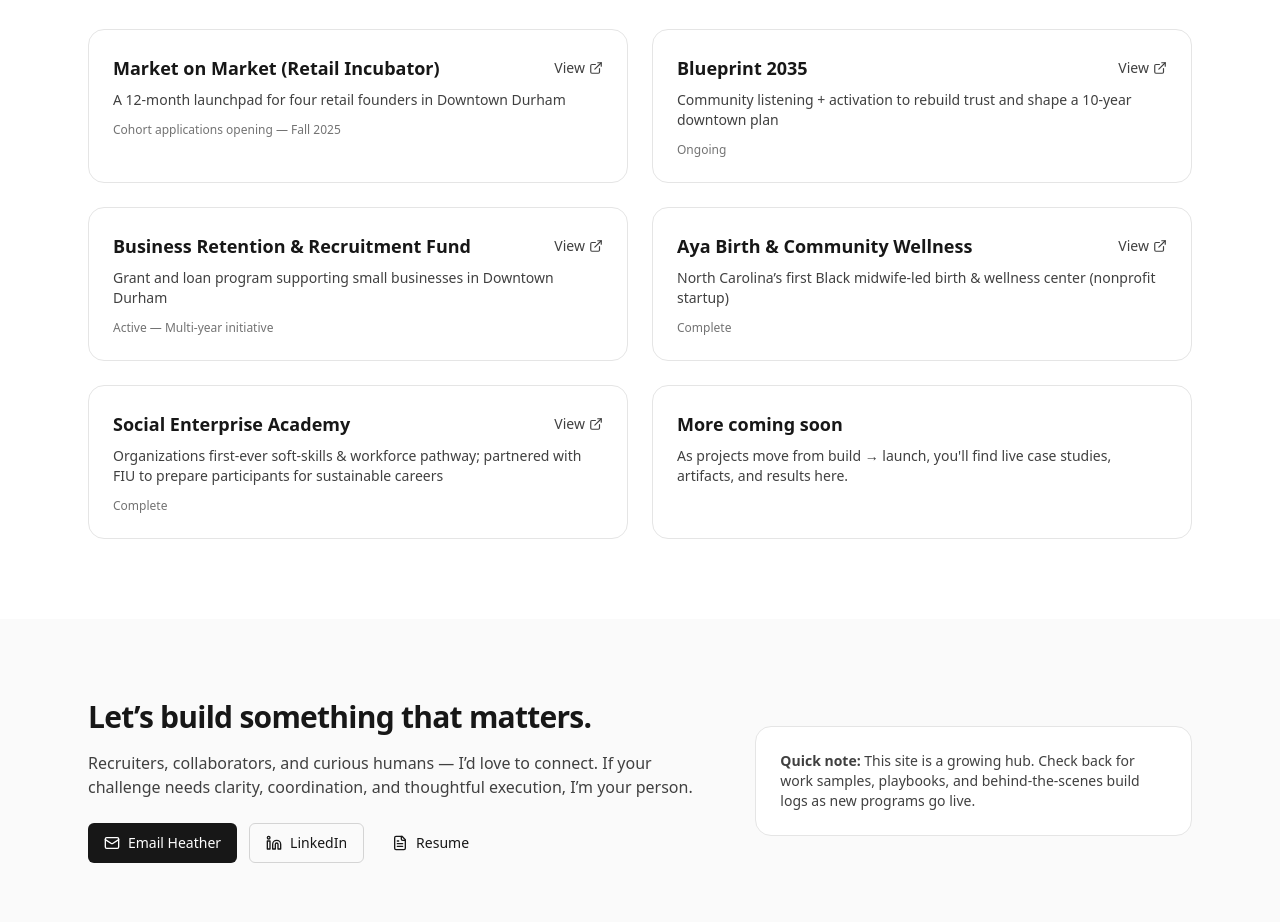
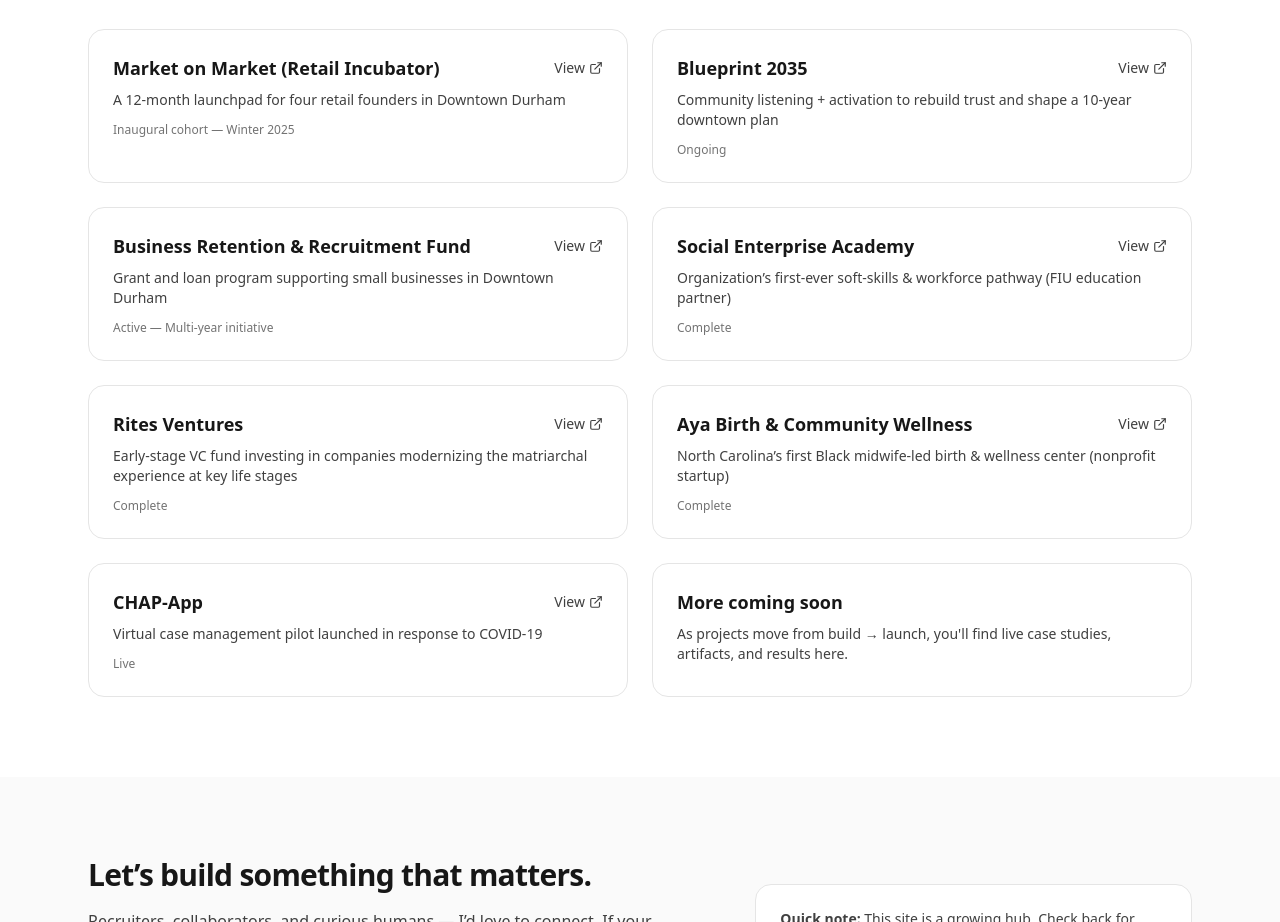
Before and after one commit to PoweredByHeather/Powered-By-Heather, a Next.js app: page / in a window 1280 px wide. Shown: the part 1380-2302 px from the top of the page. Built offline with nearby package versions, Linux system fonts and the light colour scheme.

Commit message:
Update page.tsx

```diff
--- a/app/page.tsx
+++ b/app/page.tsx
@@ -11,7 +11,7 @@
   {
     name: "Market on Market (Retail Incubator)",
     subtitle: "A 12-month launchpad for four retail founders in Downtown Durham",
-    status: "Cohort applications opening — Fall 2025",
+    status: "Inaugural cohort — Winter 2025",
     href: "https://downtowndurham.com/MarketOnMarket/",
   },
   {
@@ -27,16 +27,28 @@
     href: "https://irp.cdn-website.com/df9a0766/files/uploaded/Durham_Choice_Business_Fund_Brochure-UPDATED_250415_(HUD_GUIDANCE).pdf",
   },
   {
+    name: "Social Enterprise Academy",
+    subtitle: "Organization’s first-ever soft-skills & workforce pathway (FIU education partner)",
+    status: "Complete",
+    href: "https://www.youtube.com/watch?v=InuUZaMdtZA",
+  },
+  {
+    name: "Rites Ventures",
+    subtitle: "Early-stage VC fund investing in companies modernizing the matriarchal experience at key life stages",
+    status: "Complete",
+    href: "https://rites.ventures/",
+  },
+  {
     name: "Aya Birth & Community Wellness",
-    subtitle: "North Carolina’s first Black midwife‑led birth & wellness center (nonprofit startup)",
+    subtitle: "North Carolina’s first Black midwife-led birth & wellness center (nonprofit startup)",
     status: "Complete",
     href: "https://ayawellness.org/",
   },
   {
-    name: "Social Enterprise Academy",
-    subtitle: "Organizations first‑ever soft‑skills & workforce pathway; partnered with FIU to prepare participants for sustainable careers",
-    status: "Complete",
-    href: "https://www.youtube.com/watch?v=InuUZaMdtZA",
+    name: "CHAP-App",
+    subtitle: "Virtual case management pilot launched in response to COVID-19",
+    status: "Live",
+    href: "https://apps.apple.com/tr/app/chap-app/id1548842445",
   },
 ];
 
```
